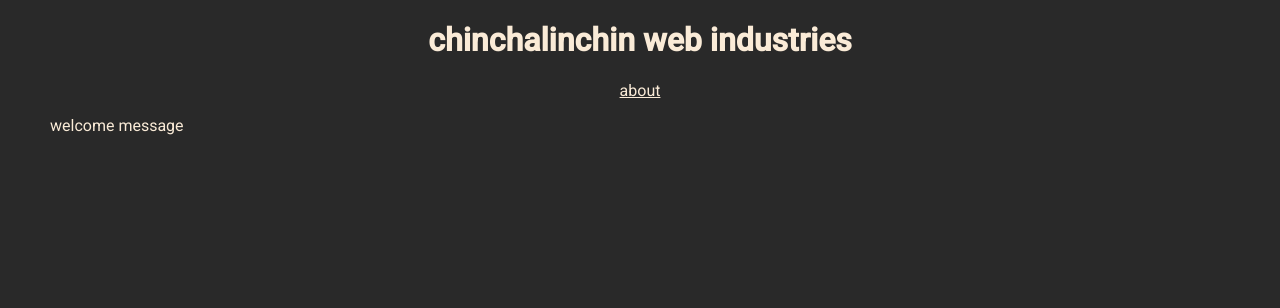
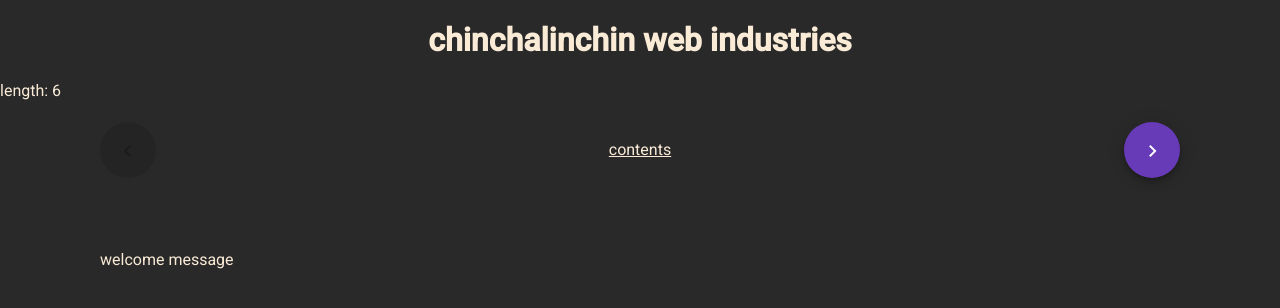
Before and after one commit to chinchalinchin/static-html-template, an Angular app in the folder frontend/: page / in a window 1280 px wide. Shown: the top 308 px of the page. Built offline with nearby package versions, Linux system fonts and the light colour scheme.

Commit message:
add ability to navigate static html

```diff
--- a/frontend/src/app/app.component.html
+++ b/frontend/src/app/app.component.html
@@ -1,13 +1,24 @@
-<h1 class="splash-area">{{title}}</h1>
-
-<div class="splash-area">
-    <a class="link" (click)="drawer.toggle()">
-        about
-    </a>
-</div>
+<h1 class="title-area center">{{title}}</h1>
+length: {{this.SRCS.length}}
+<mat-grid-list cols="5" rowHeight="100px">
+    <mat-grid-tile colspan="1">
+        <button mat-fab color="primary" (click)="this.setSource(this.previousSrc)"
+            [disabled]="!this.previousSrc">
+            <mat-icon>keyboard_arrow_left</mat-icon>
+        </button>
+    </mat-grid-tile>
+    <mat-grid-tile colspan="3">
+        <a class="link" (click)="drawer.toggle()">contents</a>
+    </mat-grid-tile>
+    <mat-grid-tile colspan="1">
+        <button mat-fab color="primary" (click)="this.setSource(this.nextSrc)"
+            [disabled]="!this.nextSrc">
+            <mat-icon>keyboard_arrow_right</mat-icon>
+        </button>
+    </mat-grid-tile>
+</mat-grid-list>
 
 <mat-drawer-container class="style-text fill-height fill-width">
-
     <mat-drawer #drawer class="style-text fill-height" mode="over">
         <div *ngFor="let source of this.SRCS">
             <button mat-button (click)="this.setSource(source)">
@@ -23,8 +34,7 @@
         <!--TODO: next source and previous source-->
         <!--TODO: need booleans in app.component.ts to render enabled/disabled-->
     </div>
-    <div *ngIf="!src" class="fill-height fill-width">
+    <div *ngIf="!src" class="fill-height shrink-width">
         <p>welcome message</p>
     </div>
-
 </mat-drawer-container>
--- a/frontend/src/app/app.component.ts
+++ b/frontend/src/app/app.component.ts
@@ -1,5 +1,6 @@
 import { Component, ViewChild } from '@angular/core';
 import { MatDrawer } from '@angular/material/sidenav/drawer';
+import { timeStamp } from 'node:console';
 import *  as SRC from '../assets/conf.json';
 
 @Component({
@@ -9,22 +10,46 @@ import *  as SRC from '../assets/conf.json';
 export class AppComponent {
   public title = 'chinchalinchin web industries';
   public src : any = null;
+  public previousSrc : any = null;
+  public nextSrc : any = null;
   public SRCS : any = []
 
   @ViewChild("drawer")
   public drawer : MatDrawer | undefined;
 
   public ngOnInit(){
+    this.initSrcs();
+    this.nextSrc = this.SRCS[1];
+  }
+
+  public initSrcs(){
     let src_keys=Object.keys(SRC.default);
     let src_values=Object.values(SRC.default);
     for(let el of src_keys){
       let index=src_keys.indexOf(el);
       this.SRCS.push(src_values[index]);
     }
-
   }
   public setSource(source: any) : void {
     this.src=source.src;
+    this.setNavigationSources(source);
     if(this.drawer){ this.drawer.close(); }
   }
+
+  public setNavigationSources(source: any): void {
+    let current_index : number = this.SRCS.indexOf(source)
+    let length : number = this.SRCS.length;
+    if (current_index == length -1){
+      this.nextSrc = null;
+      this.previousSrc = this.SRCS[length-2]
+    }
+    else if(current_index == 0){
+      this.nextSrc = this.SRCS[1]
+      this.previousSrc = null;
+    }
+    else{
+      this.nextSrc = this.SRCS[current_index+1];
+      this.previousSrc = this.SRCS[current_index-1];
+    }
+  }
 }
--- a/frontend/src/assets/static_styles.css
+++ b/frontend/src/assets/static_styles.css
@@ -5,6 +5,7 @@ h2{
 }
 p {
     text-indent: 50px;
+    margin: 50px;
     background-color:rgb(41, 41, 41);
     color:antiquewhite;
 }
--- a/frontend/src/index.html
+++ b/frontend/src/index.html
@@ -10,7 +10,7 @@
   <link href="https://fonts.googleapis.com/css2?family=Roboto:wght@300;400;500&display=swap" rel="stylesheet">
   <link href="https://fonts.googleapis.com/icon?family=Material+Icons" rel="stylesheet">
 </head>
-<body class="style-text no-scroll">
+<body class="no-scroll style-text">
   <app-root></app-root>
 </body>
 </html>
--- a/frontend/src/styles.css
+++ b/frontend/src/styles.css
@@ -12,16 +12,26 @@ body { margin: 0; font-family: Roboto, "Helvetica Neue", sans-serif; }
 }
 .fill-width { width: 100%; }
 .fill-height { height: 100%; }
+.fill{ width: 100%; height: 100%; }
+.shrink-width{ width: 75%; }
+.shrink-height{ width: 75%; }
+.shrink { width: 75%; height: 100% }
 .link{
     text-decoration: underline;
     cursor: pointer;
 }
-.splash-area{
+.title-area{
     display: flex;
     text-align: top;
     justify-content: center;
+
 }
-
+.right{
+    float:right;
+}
+.left{
+    float:left;
+}
 .no-scroll{
     overflow: hidden
 }
```
Also changed, not shown: frontend/src/app/app.module.ts (+9 -2 lines).
